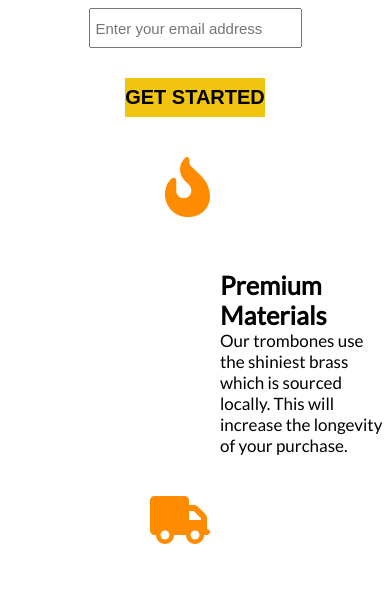
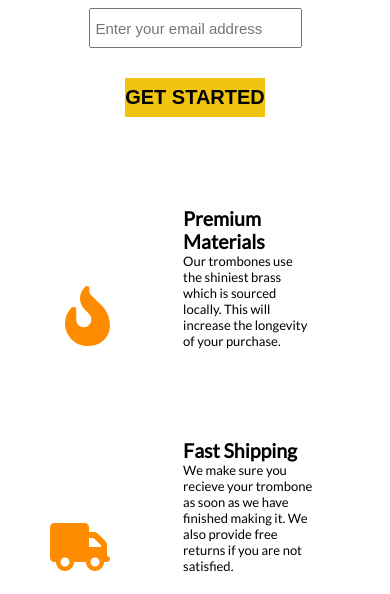
Before and after one commit to MeushDashaV/landing-trombones, a plain HTML site: page index.html in a window 390 px wide. Shown: the part 200-794 px from the top of the page. Drawn offline with Linux system fonts and the light colour scheme.

Commit message:
added responsive

```diff
--- a/css/header.css
+++ b/css/header.css
@@ -97,9 +97,42 @@ nav > ul {
 }
 
 @media(max-width:1150px) {
+  .icon {
+    padding-left: 50px;
+  }
+  .description {
+    width: 850px;
+  }
+}
+
+@media(max-width:990px) {
+  .description {
+    width: 700px;
+  }
 
 }
 
+@media(max-width:840px) {
+  .description {
+    width: 530px;
+  }
+}
+
+@media(max-width:670px) {
+  .description {
+    width: 450px;
+  }
+}
+
+@media(max-width:590px) {
+  .description {
+    width: 300px;
+    font-size: 13px;
+  }
+}
+
 @media(max-width:400px) {
-
+  .description {
+    width: 200px;
+  }
 }
```
